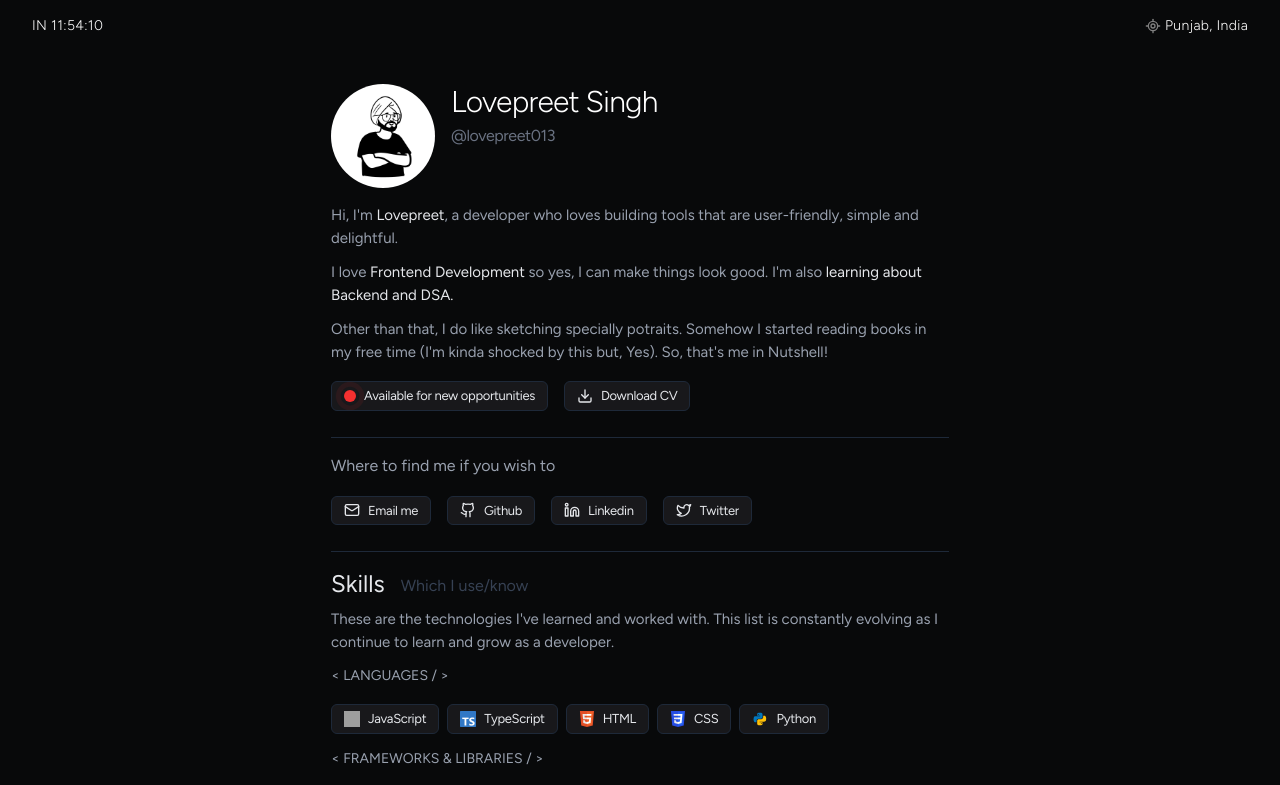
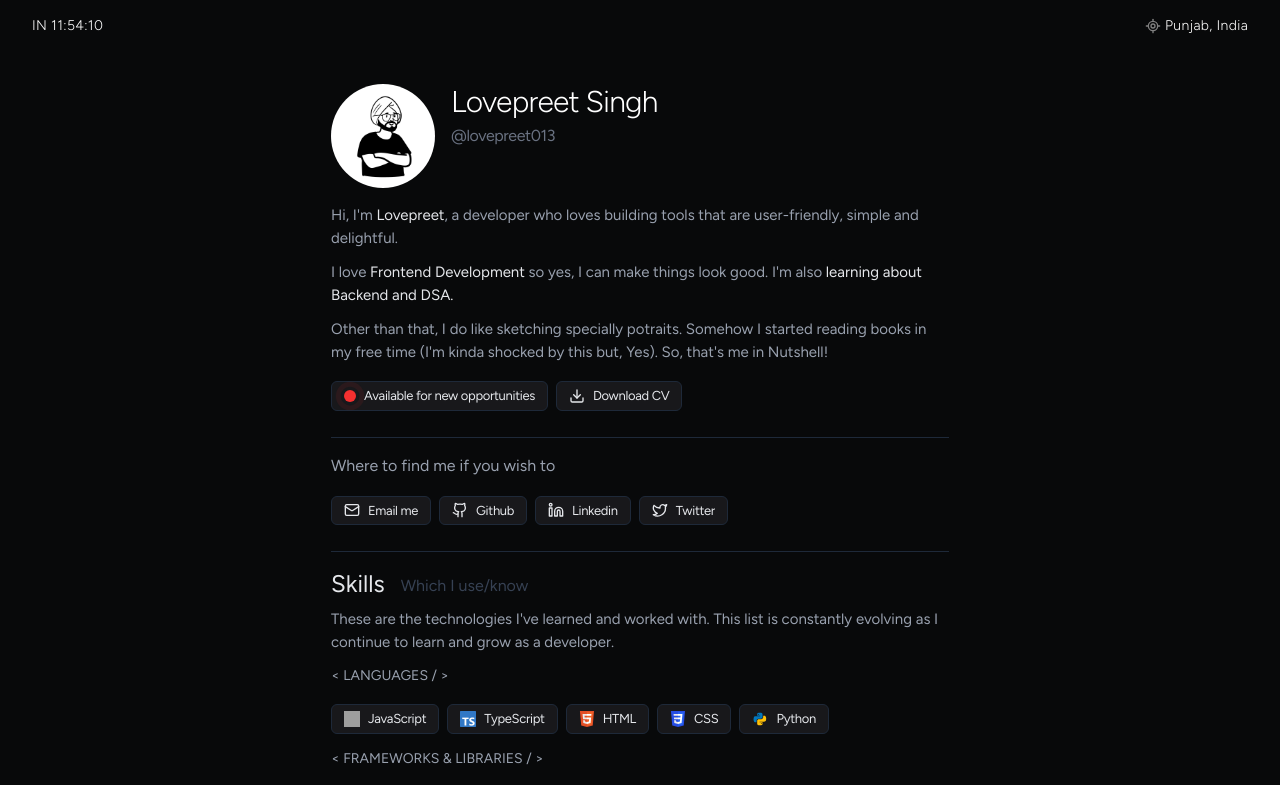
Before and after one commit to Lovepreet013/new-portfolio, a React (Vite) app: page / in a window 1280 px wide. Shown: the top 785 px of the page. Built offline with nearby package versions, Linux system fonts and the light colour scheme; grey boxes are pictures that could not be loaded.

Commit message:
hero section updated

```diff
--- a/src/component/section/HeroSection.jsx
+++ b/src/component/section/HeroSection.jsx
@@ -13,7 +13,7 @@ const HeroSection = () => {
         {
           name : "Download CV",
           logo : <Download size={16}/>,
-          link : "https://drive.google.com/file/d/1ADpbafyDsjUz3lUerfgCBE6YMVKkGN6B/view?usp=sharing"
+          link : "https://drive.google.com/file/d/13pXj1Ri7n3trczgZxmYTEeFxK98NTGkt/view?usp=sharing"
         }
     ]
 
@@ -72,7 +72,7 @@ const HeroSection = () => {
         </div>
 
         <div className="mt-4 border-b-1 pb-6 border-gray-800">
-          <ul className="flex flex-wrap items-center space-x-4">
+          <ul className="flex flex-wrap items-center space-x-2">
             {aboutButtons.map((button) => (
               <Button icon={button.logo} name={button.name} link={button.link} key={button.name}/>
             ))}
@@ -81,7 +81,7 @@ const HeroSection = () => {
 
         <div className="mt-4 text-gray-400 border-b-1 pb-6 border-gray-800">
             <p>Where to find me if you wish to</p>
-            <ul className="flex flex-wrap items-center space-x-4 mt-4">
+            <ul className="flex flex-wrap items-center space-x-2 mt-4">
               {findButtons.map((button) => (
                 <Button icon={button.logo} name={button.name} link={button.link} key={button.name}/>
               ))}
```
